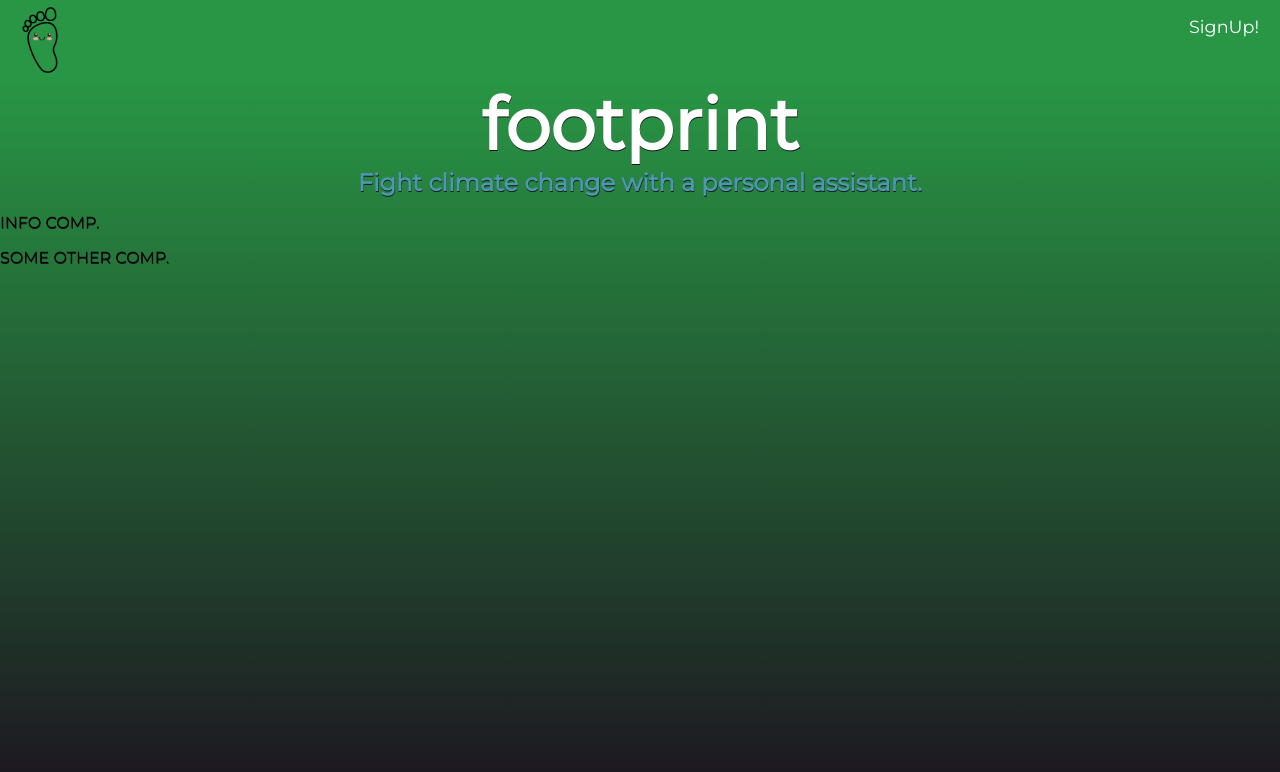
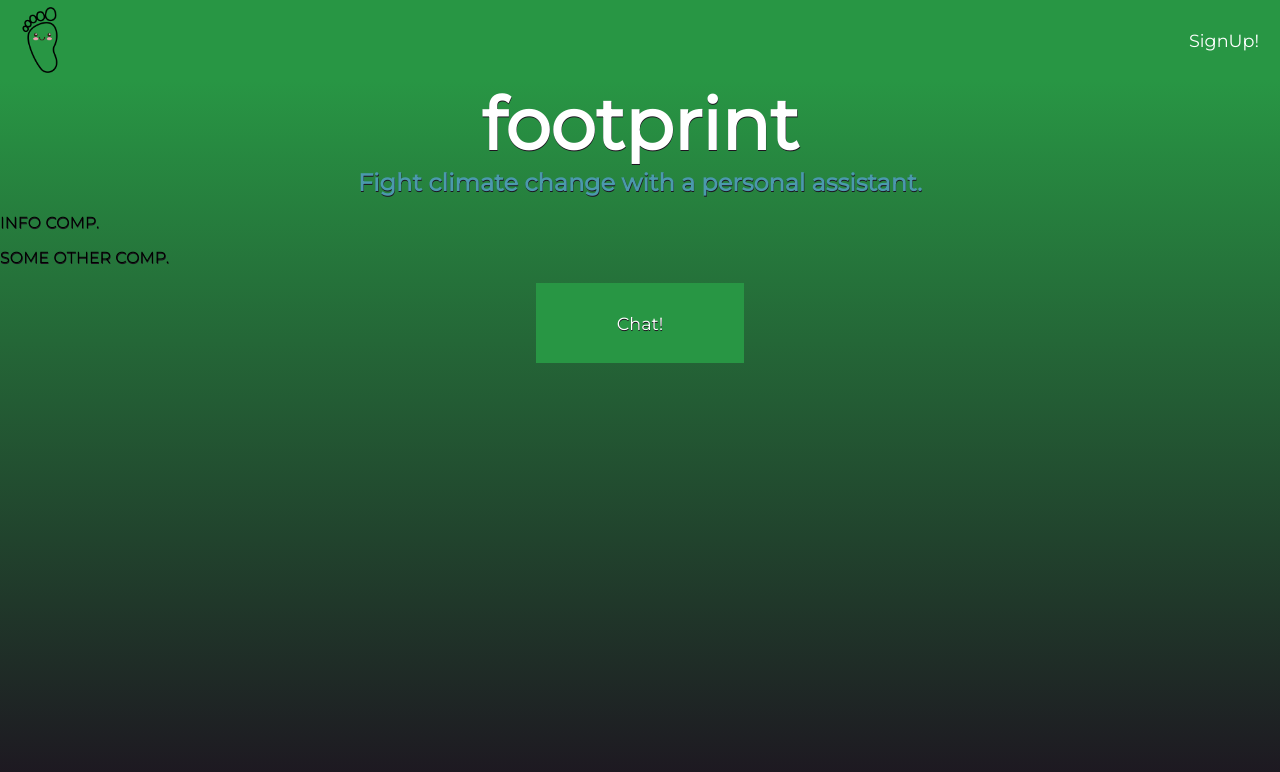
Before and after one commit to jollyjerr/footprints-frontend, a React (Create React App) app: page / in a window 1280 px wide. Shown: the top 772 px of the page. Built offline with nearby package versions, Linux system fonts and the light colour scheme; no server answers.

Commit message:
add chat route

```diff
--- a/src/App.js
+++ b/src/App.js
@@ -9,6 +9,7 @@ import SignUpContainer from './containers/SignUpContainer'
 import NoMatch from './components/NoMatch'
 
 import { footprintActions } from "./actions";
+import Footprint from './components/Footprint'
 
 function App(props) {
   useEffect(() => { //link this visitors session to a unique bot instance
@@ -30,6 +31,10 @@ function App(props) {
           <SignUpContainer />
         </Route>
 
+        <Route exact path ="/chat">
+          <Footprint />
+        </Route>
+
          <Route component={NoMatch} />
       </Switch>
 
--- a/src/containers/LandingContainer.js
+++ b/src/containers/LandingContainer.js
@@ -1,8 +1,9 @@
 import React from 'react'
+import {Link} from 'react-router-dom'
 
 import '../styles/landing-container.scss'
 import { connect } from "react-redux";
-import Footprint from '../components/Footprint';
+
 
 function LandingContainer() {
     return (
@@ -11,7 +12,11 @@ function LandingContainer() {
             <h2>Fight climate change with a personal assistant.</h2>
             <p>INFO COMP.</p>
             <p>SOME OTHER COMP.</p>
-            {/* <Footprint/> */}
+            <div className="landing-chat-button" >
+                <Link to="/chat" >
+                    <button className="chat-button" >Chat!</button>
+                </Link>
+            </div>
         </div>
     )
 }
--- a/src/containers/SignUpContainer.js
+++ b/src/containers/SignUpContainer.js
@@ -1,10 +1,13 @@
 import React from 'react'
 import {connect} from 'react-redux'
+import Login from '../components/Login'
+
+import '../styles/signup-container.scss'
 
 function SignUpContainer(props) {
     return (
-        <div>
-            Home
+        <div className="signup-container" >
+
         </div>
     )
 }
--- a/src/styles/Navbar.scss
+++ b/src/styles/Navbar.scss
@@ -14,6 +14,7 @@
         text-shadow: $TSstandard;
     }
     button {
+        transition-duration: 0.6s;
         background-color: $positive;
         color: $title;
         border: none;
@@ -26,9 +27,11 @@
         text-shadow: inherit;
         cursor: pointer;
         outline: none;
+        height: 100%;
     }
     button:hover {
-        transition-duration: 0.4s;
-        box-shadow: 0 12px 16px 0 rgba(0, 0, 0, 0.24), 0 17px 50px 0 rgba(0, 0, 0, 0.19);
+        transition-duration: 0.6s;
+        background-color: $calm;
+        // box-shadow: 0 12px 16px 0 rgba(0, 0, 0, 0.24), 0 17px 50px 0 rgba(0, 0, 0, 0.19);
     }
 }
--- a/src/styles/landing-container.scss
+++ b/src/styles/landing-container.scss
@@ -25,6 +25,33 @@
         height: max-content;
         color: $calm;
         margin: 0;
+    }
+    .landing-chat-button {
+        width: 100%;
+        height: max-content;
+        display: flex;
+        justify-content: center;
+    }
+    .chat-button {
+        transition-duration: 0.6s;
+        background-color: $positive;
+        color: $title;
+        border: none;
+        text-align: center;
+        text-decoration: none;
+        padding: $XS;
+        width: $XL;
+        font-family: inherit;
+        font-size: 110%;
+        text-shadow: inherit;
+        cursor: pointer;
+        outline: none;
+        height: $M;
+    }
+    .chat-button:hover {
+        transition-duration: 0.6s;
+        background-color: $calm;
+        box-shadow: 0 12px 16px 0 rgba(0, 0, 0, 0.24), 0 17px 50px 0 rgba(0, 0, 0, 0.19);
     }
 }
 
--- /dev/null
+++ b/src/styles/signup-container.scss
@@ -0,0 +1,29 @@
+@import './variables.scss';
+.signup-container {
+    background-image: linear-gradient($positive, $dull);
+    height: calc(100vh - 5rem);
+    justify-content: center;
+    text-shadow: 0.3px 0.5px $dull;
+    // flex-wrap: wrap;
+    @media (min-width: 400px) {
+        // display: flex;
+        height: calc(100vh - 5rem);
+    }
+    h1 {
+        display: block;
+        text-align: center;
+        width: 100%;
+        height: max-content;
+        color: $title;
+        font-size: 450%;
+        margin: 0;
+    }
+    h2 {
+        display: block;
+        text-align: center;
+        width: 100%;
+        height: max-content;
+        color: $calm;
+        margin: 0;
+    }
+}
```
